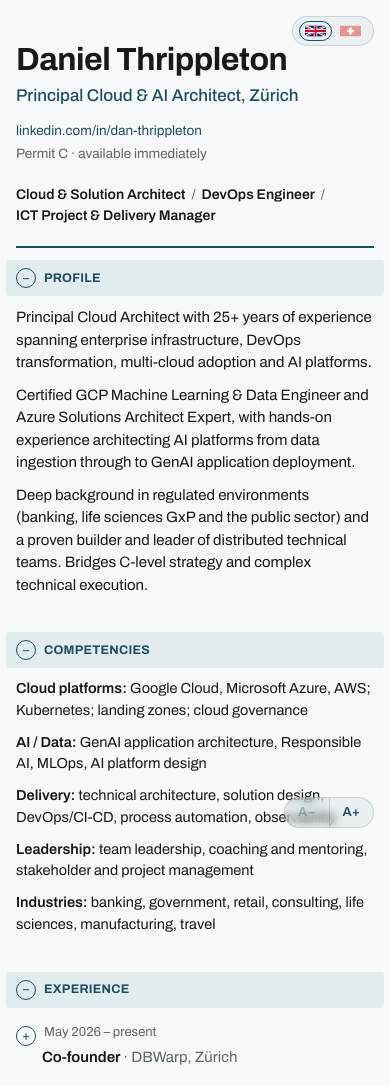
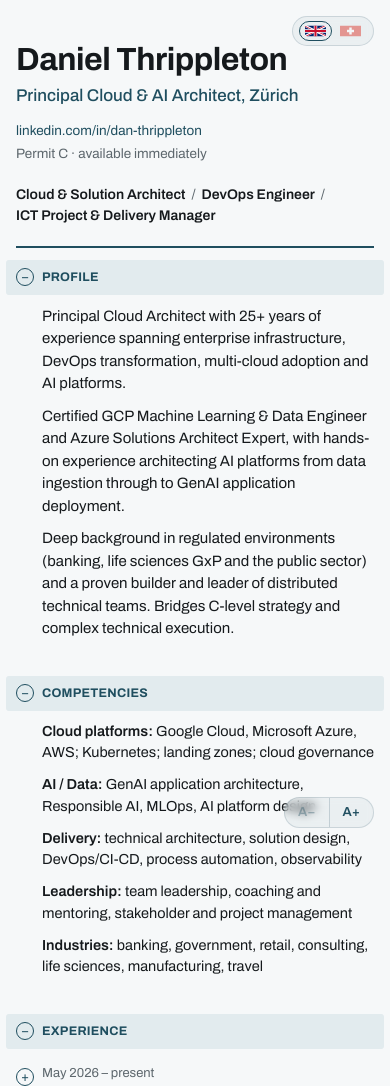
Before and after one commit to THRD-GH/profile, a plain HTML site: page dan/index.html in a window 390 px wide. Shown: the top 1086 px of the page. Drawn offline with Linux system fonts and the light colour scheme.

Commit message:
Align section text with the section titles (26px), exact 18px circles, mobile rows aligned
Co-Authored-By: Claude Opus 5.5 <noreply@anthropic.com>

```diff
--- a/dan/index.html
+++ b/dan/index.html
@@ -128,14 +128,14 @@ a:focus-visible { outline: 2px solid var(--accent); outline-offset: 2px; }
 .sec > summary::before {
   content: "\2212";
   display: inline-flex; align-items: center; justify-content: center;
-  flex: none; width: 18px; height: 18px; border: 1.5px solid var(--accent);
+  flex: none; box-sizing: border-box; width: 18px; height: 18px; border: 1.5px solid var(--accent);
   border-radius: 50%; font-size: 13px; line-height: 1; color: var(--accent);
 }
 .sec:not([open]) > summary::before { content: "+"; }
 .sec > summary:hover::before, .sec > summary:focus-visible::before { background: var(--accent); color: var(--bg); }
 .sec > summary:focus-visible { outline: 2px solid var(--accent); outline-offset: 2px; }
 .secbody { display: grid; grid-template-columns: 176px 1fr; gap: 0 28px; padding-bottom: 14px; }
-.secbody > .body { grid-column: 2; min-width: 0; }
+.secbody > .body { grid-column: 1 / -1; min-width: 0; padding-left: 26px; }
 .secbody > .entry, .secbody > .rowline { grid-column: 1 / -1; }
 .body p { margin: 0 0 10px; }
 
@@ -151,7 +151,7 @@ a:focus-visible { outline: 2px solid var(--accent); outline-offset: 2px; }
 .entry .when::before {
   content: "+";
   display: inline-flex; align-items: center; justify-content: center;
-  width: 18px; height: 18px; border: 1.5px solid var(--accent); border-radius: 50%;
+  box-sizing: border-box; width: 18px; height: 18px; border: 1.5px solid var(--accent); border-radius: 50%;
   margin-right: 8px; font-size: 13px; line-height: 1; color: var(--accent);
   vertical-align: -4px;
 }
@@ -194,6 +194,7 @@ a:focus-visible { outline: 2px solid var(--accent); outline-offset: 2px; }
   .entry .when { grid-column: 1; grid-row: 1; padding-top: 0; }
   .entry .what { grid-column: 1; grid-row: 2; padding-left: 26px; }
   .bullets { margin-left: 26px; }
+  .rowline { padding-left: 26px; }
   .rowline .when { padding-left: 0; }
   .entry { margin-bottom: 8px; }
   .rowline { grid-template-columns: 1fr; margin-bottom: 8px; }
```
